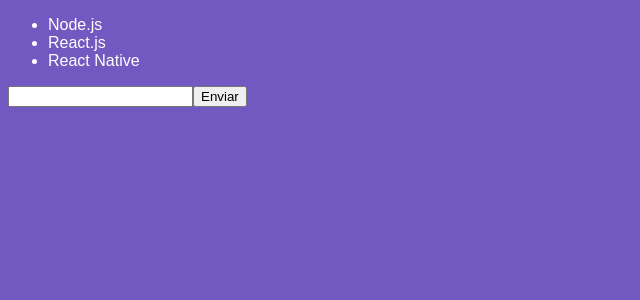
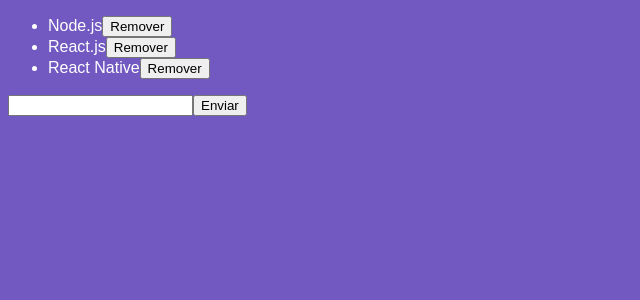
Before and after one commit to nivaldobagagijr/Modulo-04-Introducao-React, a React app: page / in a window 1280 px wide. Shown: the top 300 px of the page, without its empty margins (0-640 px from the left). Built offline with nearby package versions, Linux system fonts and the light colour scheme.

Commit message:
Removendo itens do estado

```diff
--- a/src/components/TechList.js
+++ b/src/components/TechList.js
@@ -23,11 +23,20 @@
     });
   }
 
+  handleDelete = (tech) => {
+    this.setState({ techs: this.state.techs.filter(t => t !== tech) });
+  }
+
   render() {
     return (
       <form onSubmit={this.handleSubmit}>
         <ul>
-          {this.state.techs.map(tech => <li key={tech}>{tech}</li>)}
+          {this.state.techs.map(tech => (
+            <li key={tech}>
+              {tech}
+              <button onClick={()=> this.handleDelete(tech)} type="button">Remover</button>
+            </li>
+          ))}
         </ul>
         <input
           type="text"
```
